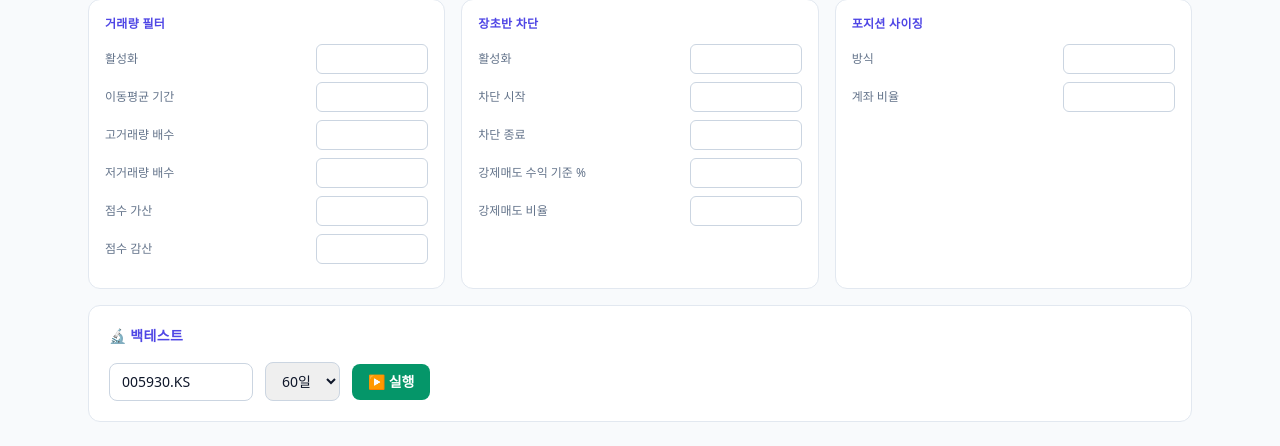
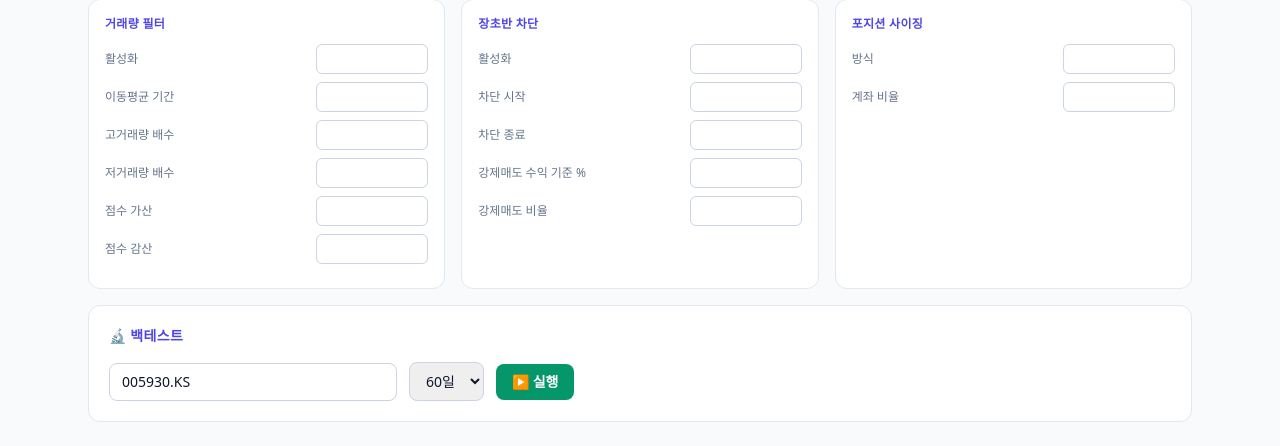
Before and after one commit to inwhan987/-, a FastAPI app: page /params in a window 1280 px wide. Shown: the part 707-1153 px from the top of the page. Run offline with FastAPI, Linux system fonts and the light colour scheme; data that the repository does not hold is empty; some libraries are stand-ins or nearby versions.

Commit message:
feat: 백테스트 종목 입력창 확장 (쉼표로 여러 종목 지원)
Co-Authored-By: Claude Sonnet 4.6 <noreply@anthropic.com>

```diff
--- a/stock_bot/web/templates/params.html
+++ b/stock_bot/web/templates/params.html
@@ -50,8 +50,8 @@
     <h2 class="text-sm font-bold text-indigo-600 uppercase tracking-wide">🔬 백테스트</h2>
     <div class="flex flex-wrap gap-3 items-center">
       <input id="bt-symbol" value="005930.KS"
-        class="border border-slate-300 rounded-lg px-3 py-2 text-sm w-36 focus:outline-none focus:ring-2 focus:ring-indigo-400"
-        placeholder="종목코드">
+        class="border border-slate-300 rounded-lg px-3 py-2 text-sm w-72 focus:outline-none focus:ring-2 focus:ring-indigo-400"
+        placeholder="종목코드 (쉼표로 여러개 가능, 예: 005930.KS,000660.KS)">
       <select id="bt-period"
         class="border border-slate-300 rounded-lg px-3 py-2 text-sm focus:outline-none focus:ring-2 focus:ring-indigo-400">
         <option value="30d">30일</option>
```
